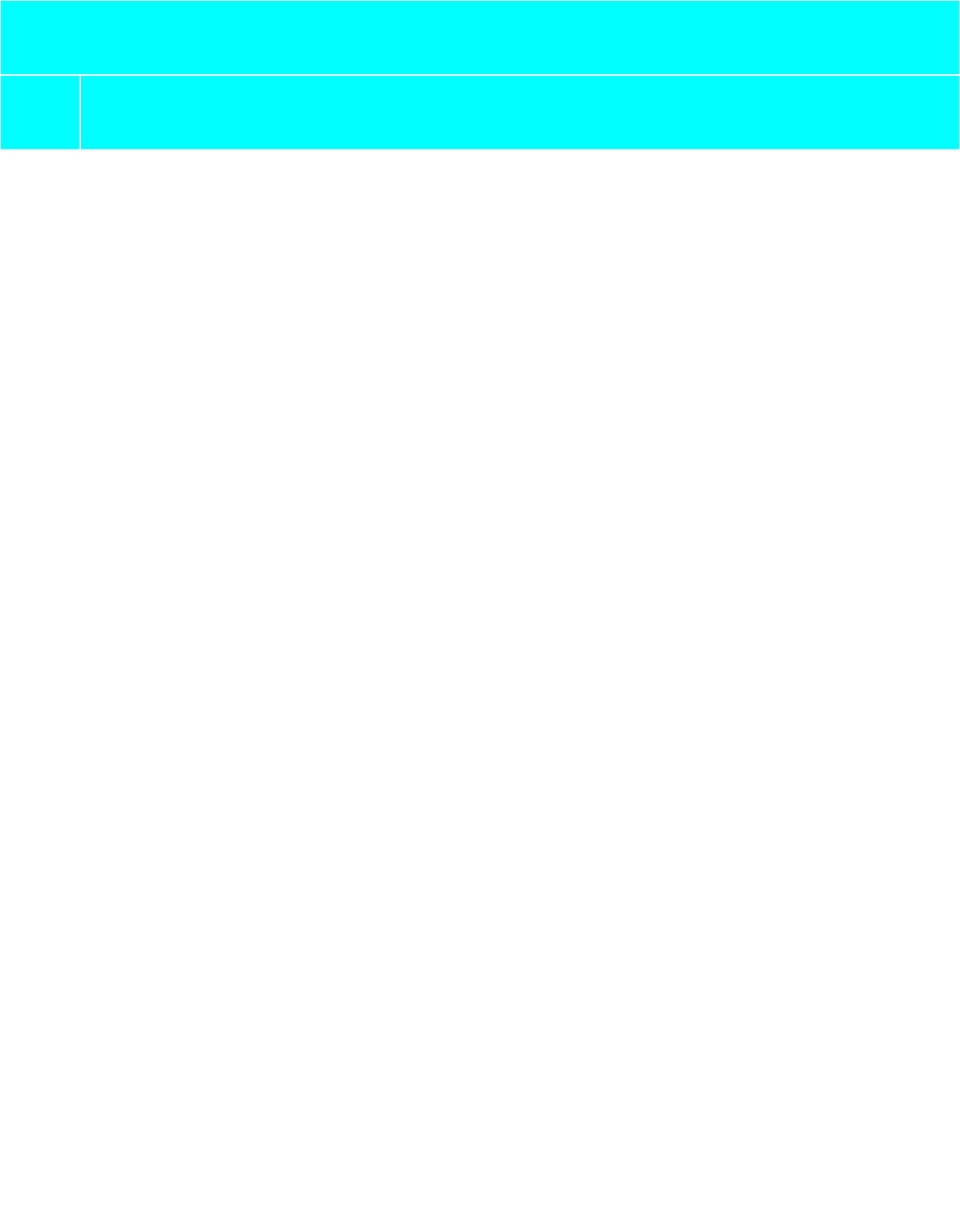
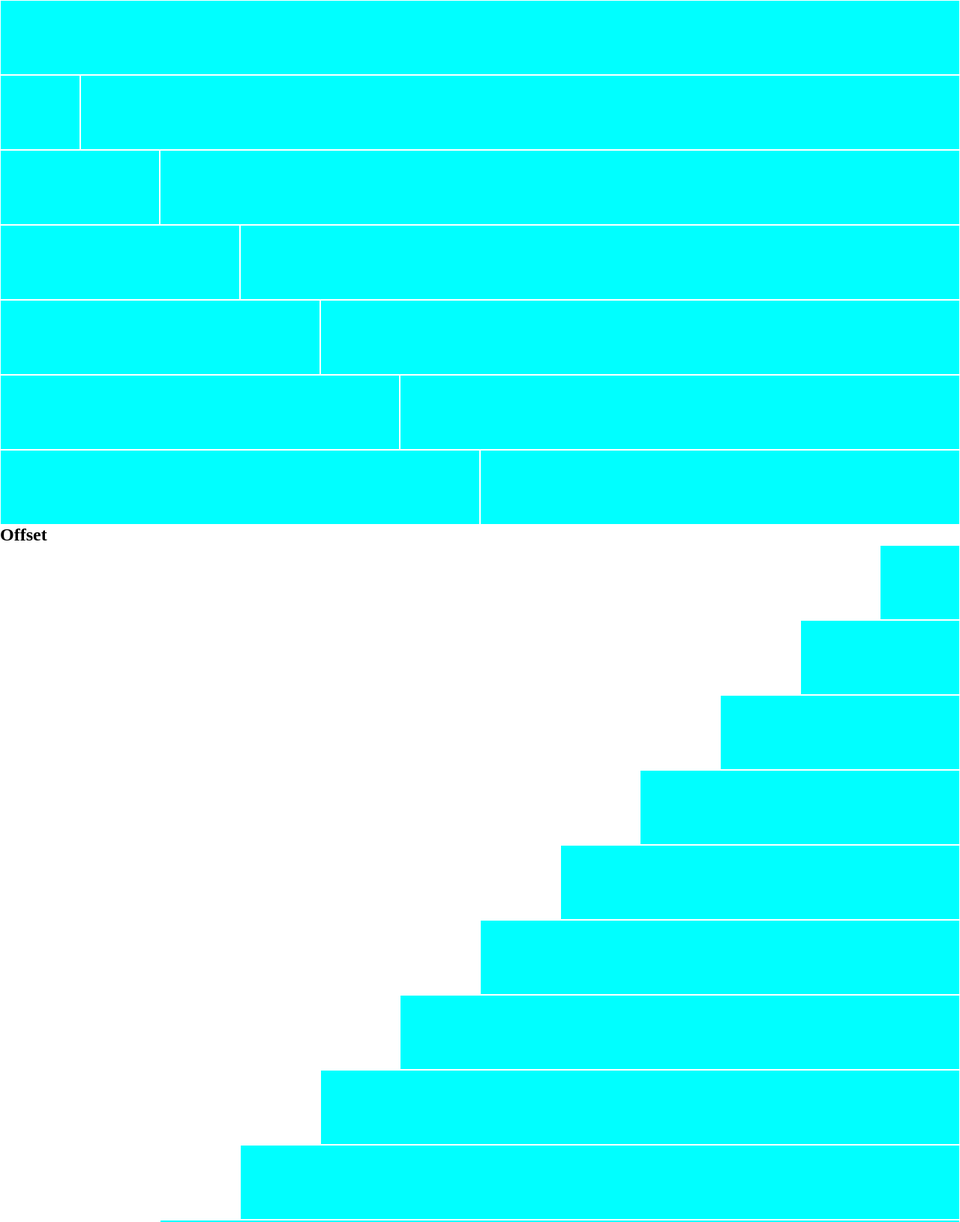
Before and after one commit to Marzio95/html-css-12bool, a plain HTML site: page index.html in a window 1280 px wide. Shown: the part 677-2307 px from the top of the page at 75% size. Before the commit the page ends 877 px from the top, so only its background shows below. Drawn offline with Linux system fonts and the light colour scheme.

Commit message:
completo l esercizo dopo un copia e incolla genuino

```diff
--- a/index.html
+++ b/index.html
@@ -78,13 +78,77 @@
     <div class="row">
         <div class="col-1"></div>
         <div class="col-11"></div>
-
     </div>
 
+    <div class="row">
+        <div class="col-2"></div>
+        <div class="col-10"></div>
+    </div>
 
+    <div class="row">
+        <div class="col-3"></div>
+        <div class="col-9"></div>
+    </div>
 
+    <div class="row">
+        <div class="col-4"></div>
+        <div class="col-8"></div>
+    </div>
 
+    <div class="row">
+        <div class="col-5"></div>
+        <div class="col-7"></div>
+    </div>
 
+    <div class="row">
+        <div class="col-6"></div>
+        <div class="col-6"></div>
+    </div>
+
+    <div><h2>Offset</h2></div>
+    <div class="row">
+        <div class="col-offset-11 col-1"></div>
+    </div>
+
+    <div class="row">
+        <div class="col-offset-10 col-2"></div>
+    </div>
+
+    <div class="row">
+        <div class="col-offset-9 col-3"></div>
+    </div>
+
+    <div class="row">
+        <div class="col-offset-8 col-4"></div>
+    </div>
+
+    <div class="row">
+        <div class="col-offset-7 col-5"></div>
+    </div>
+
+    <div class="row">
+        <div class="col-offset-6 col-6"></div>
+    </div>
+
+    <div class="row">
+        <div class="col-offset-5 col-7"></div>
+    </div>
+
+    <div class="row">
+        <div class="col-offset-4 col-8"></div>
+    </div>
+
+    <div class="row">
+        <div class="col-offset-3 col-9"></div>
+    </div>
+
+    <div class="row">
+        <div class="col-offset-2 col-10"></div>
+    </div>
+
+    <div class="row">
+        <div class="col-offset-1 col-11"></div>
+    </div>
 
 
 </body>
```
